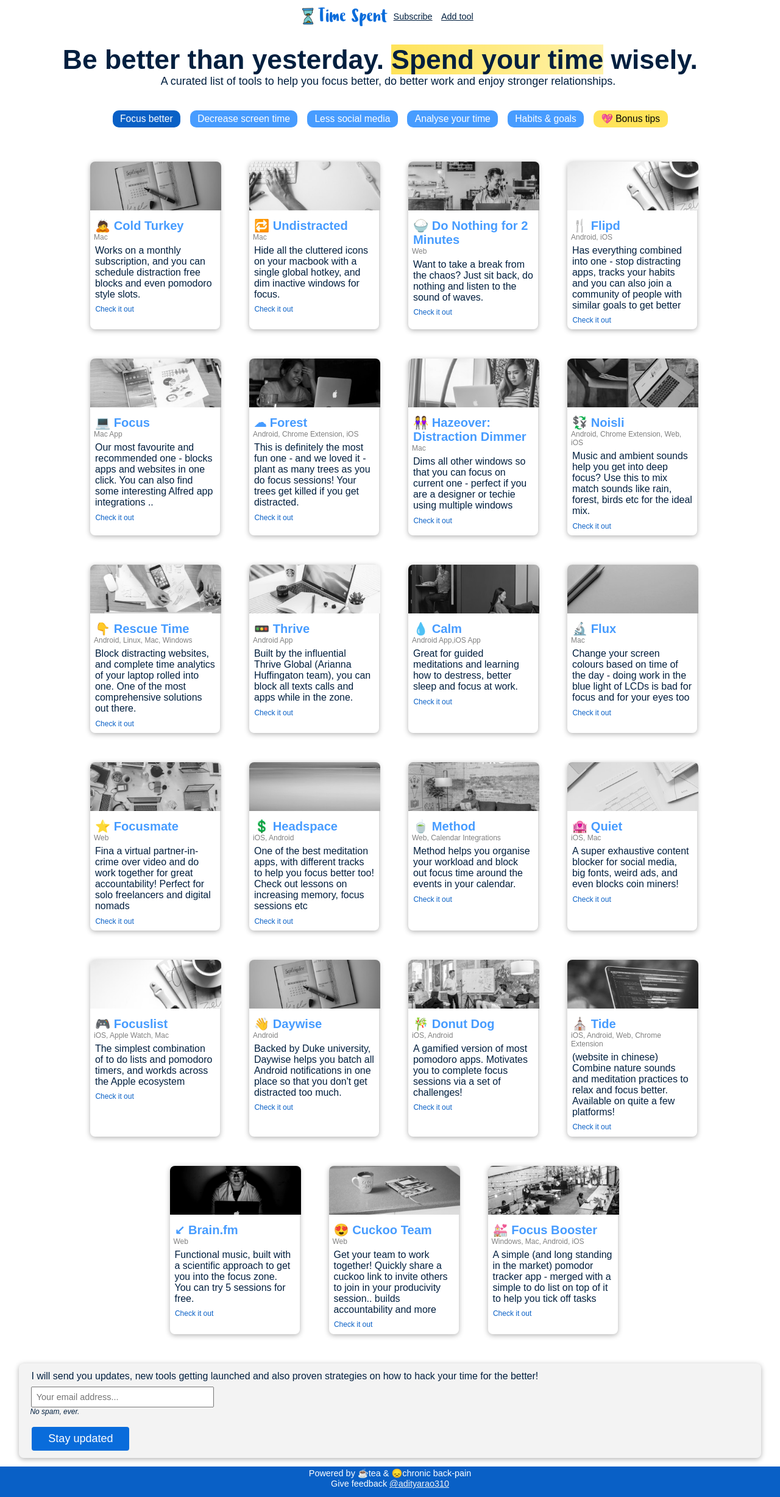
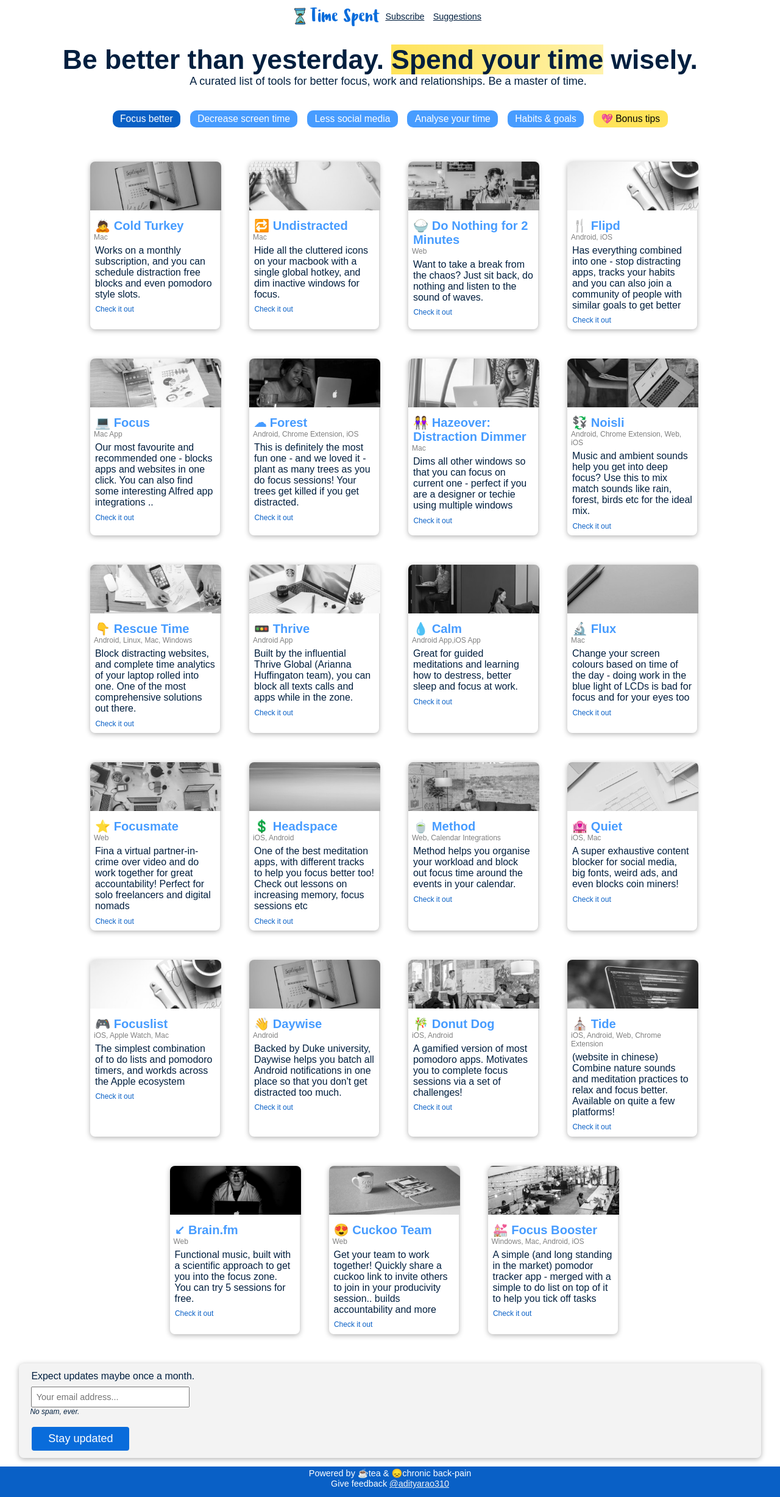
Before and after one commit to adityarao310/time-toolkit, a plain HTML site: page index.html in a window 1280 px wide. Shown: the whole page at 61% size. Drawn offline with nearby package versions, Linux system fonts and the light colour scheme; files whose address does not match are found by name.

Commit message:
Form changes

```diff
--- a/css/style.css
+++ b/css/style.css
@@ -235,7 +235,7 @@ footer {
 .revue-form-field {
     margin: 0 0 0 0.5em;
     padding: 0.5em;
-    width: 300px;
+    width: 260px;
     box-sizing: border-box;
     font-family: inherit;
     font-size: 1.2em;
--- a/index.html
+++ b/index.html
@@ -25,16 +25,14 @@
         <img src="images/logo.png" alt="">
         <a href="#email_signup">Subscribe</a>
         <a href="https://twitter.com/intent/tweet?text=Hi+Aditya%21+I+want+to+add+a+tool+to+this+list+at+timespent.co"
-            target="_blank">Add
-            tool</a>
+            target="_blank">Suggestions</a>
     </nav>
 
     <div class="landing_section">
         <div id="wrapper_text">
             <p class="heading_1">Be better than yesterday. <span class="highlight">Spend your time</span> wisely.</p>
 
-            <p class="heading_2">A curated list of tools to help you focus better,
-                do better work and enjoy stronger relationships.
+            <p class="heading_2">A curated list of tools for better focus, work and relationships. Be a master of time.
             </p>
             <!--<a href="#middle_heading" class="main_cta" id="main_button">Explore tools</a>-->
         </div>
@@ -80,14 +78,12 @@
         -->
         <div class="bottom_card">
             <!-- <p class="heading_4"><strong>Need more help?</strong></p> -->
-            <p class="description" id="email_signup">I will send you updates, new tools getting launched and also proven
-                strategies on how to
-                hack your time for the better!
+            <p class="description" id="email_signup">Expect
+                updates maybe once a month.
             </p>
 
             <div class="email_form" id="revue-form">
-                <form action="https://www.getrevue.co/profile/chronic-help/add_subscriber" method="post" id="revue-form"
-                    name="revue-form" target="_blank">
+                <form name="revue-form" method="post" id="revue-form" data-netlify="true">
                     <div class="revue-form-group">
                         <input class="revue-form-field" placeholder="Your email address..." type="email"
                             name="member[email]" id="member_email">
```
